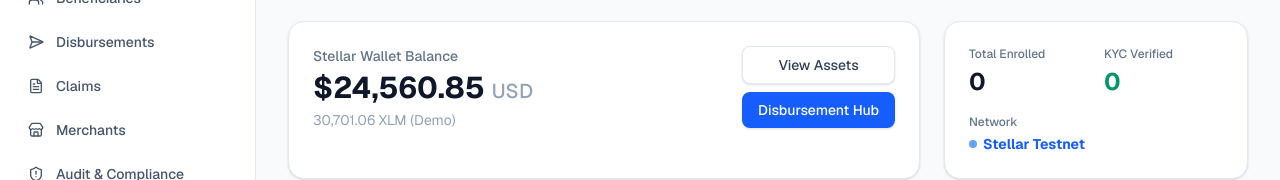
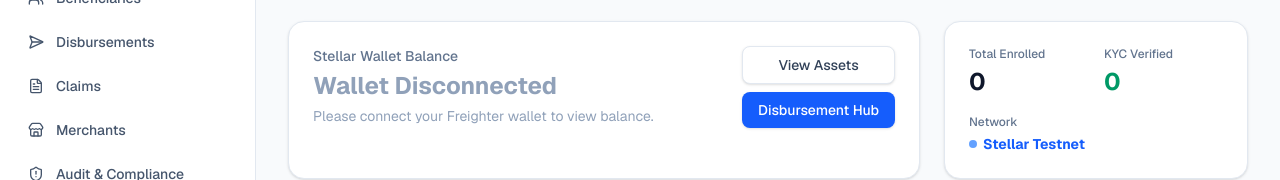
Before and after one commit to Dranyl-23/4PS-Nexus, a Next.js app in the folder web/: page / in a window 1280 px wide. Shown: the part 187-367 px from the top of the page. Built offline with nearby package versions, Linux system fonts and the light colour scheme; no server answers; the database is empty.

Commit message:
Remove mock balance text in Dashboard Overview

```diff
--- a/web/src/app/page.tsx
+++ b/web/src/app/page.tsx
@@ -105,13 +105,13 @@
                     <span className="text-xl text-slate-400 font-medium">{balance !== null && 'XLM'}</span>
                   </span>
                 ) : (
-                  <span className="text-3xl font-bold text-slate-900">
-                    $24,560.85 <span className="text-xl text-slate-400 font-medium">USD</span>
+                  <span className="text-2xl font-bold text-slate-400">
+                    Wallet Disconnected
                   </span>
                 )}
               </div>
               {!publicKey ? (
-                <p className="text-sm text-slate-400 mt-1">30,701.06 XLM (Demo)</p>
+                <p className="text-sm text-slate-400 mt-1">Please connect your Freighter wallet to view balance.</p>
               ) : (
                 <p className="text-xs text-blue-600 bg-blue-50 px-2 py-1 rounded-md mt-2 font-mono inline-block border border-blue-100">
                   Active Address: {publicKey.substring(0, 6)}...{publicKey.substring(publicKey.length - 4)}
```
